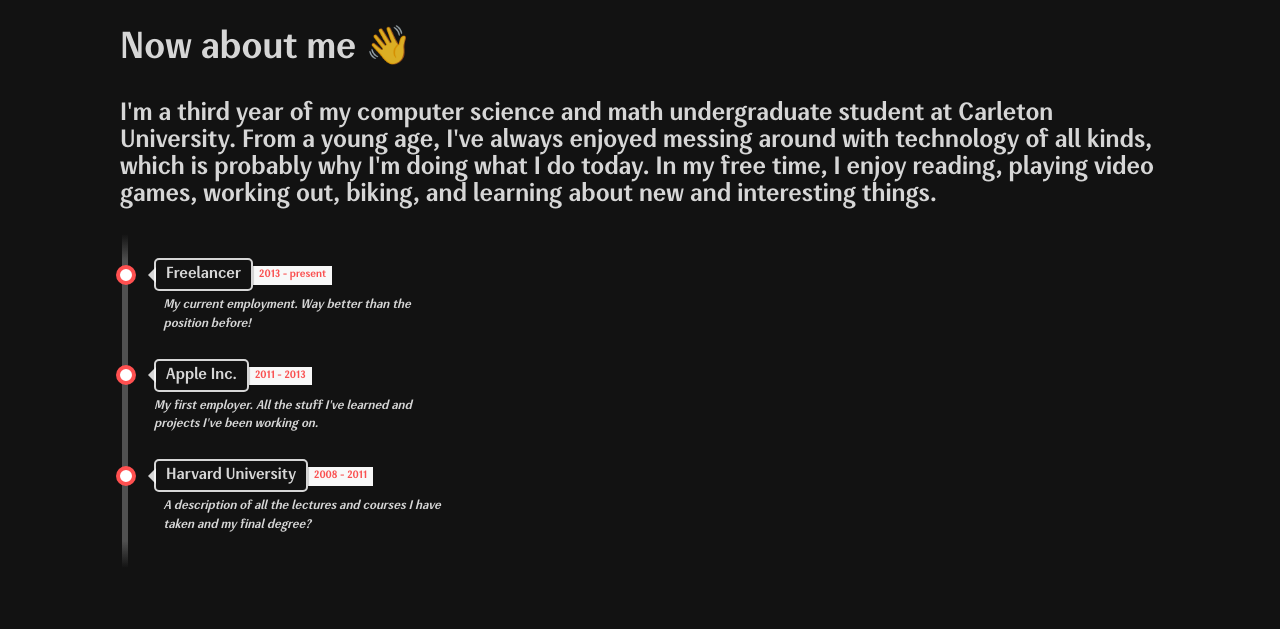
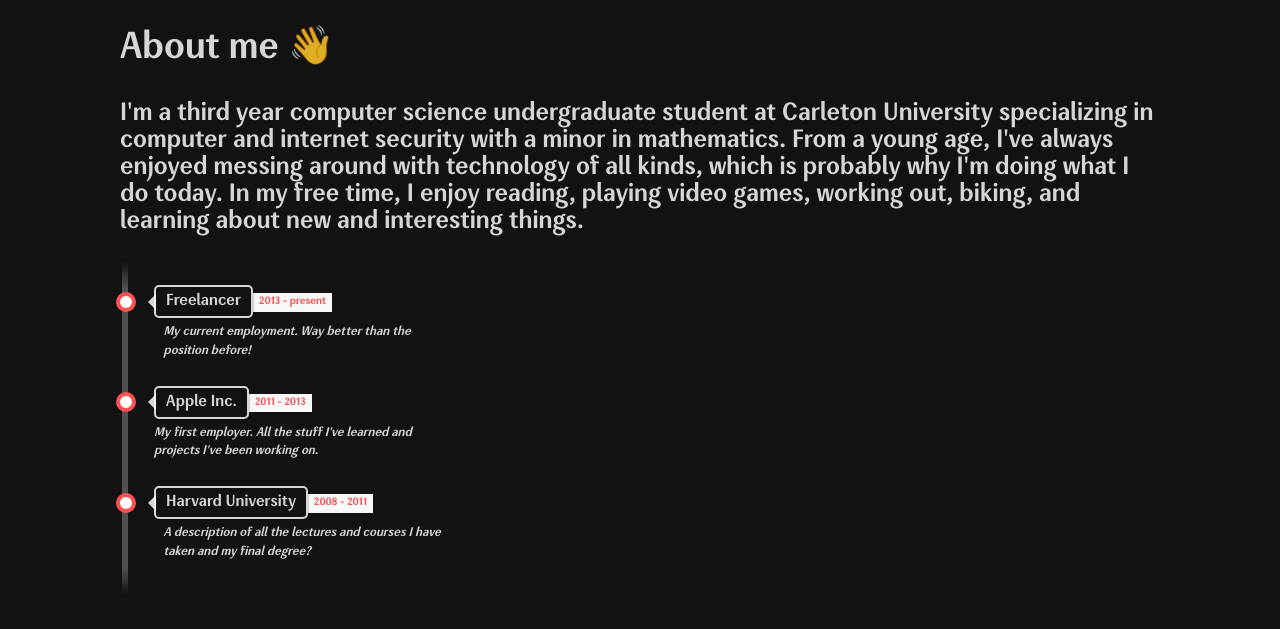
Before and after one commit to EliasJRH/EliasJRH.github.io, a plain HTML site: page index.html in a window 1280 px wide. Shown: the part 878-1507 px from the top of the page. Drawn offline with Linux system fonts and the light colour scheme.

Commit message:
Update about me

```diff
--- a/index.html
+++ b/index.html
@@ -122,13 +122,13 @@
     </div>
 
     <div class="about-me-container">
-      <h2>Now about me 👋</h2>
+      <h2>About me 👋</h2>
       <p>
-        I'm a third year of my computer science and math undergraduate student at Carleton
-        University. From a young age, I've always enjoyed messing around with
-        technology of all kinds, which is probably why I'm doing what I do
-        today. In my free time, I enjoy reading, playing video games, working out, biking,
-        and learning about new and interesting things.
+        I'm a third year computer science undergraduate student at Carleton University
+        specializing in computer and internet security with a minor in mathematics. From
+        a young age, I've always enjoyed messing around with technology of all kinds, which
+        is probably why I'm doing what I do today. In my free time, I enjoy reading, playing
+        video games, working out, biking, and learning about new and interesting things.
       </p>
     </div>
 
```
